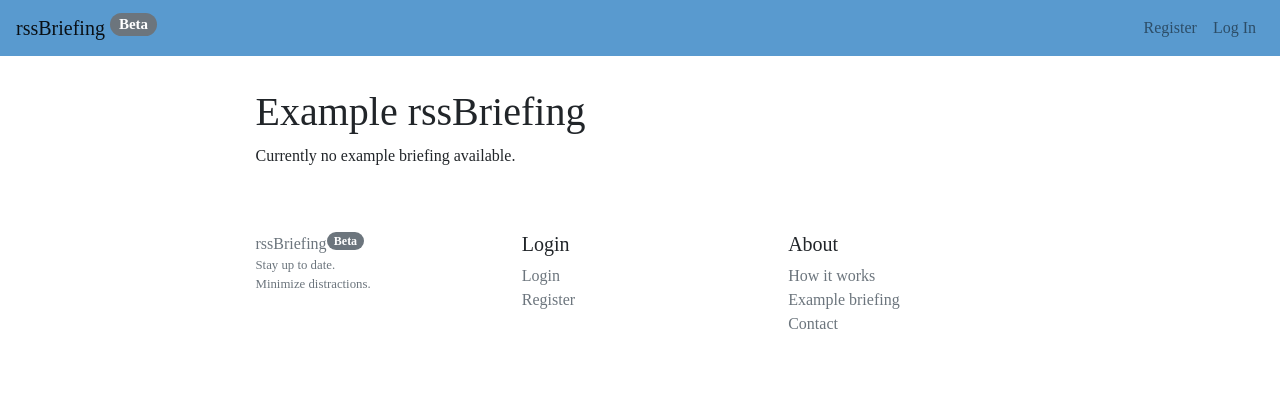
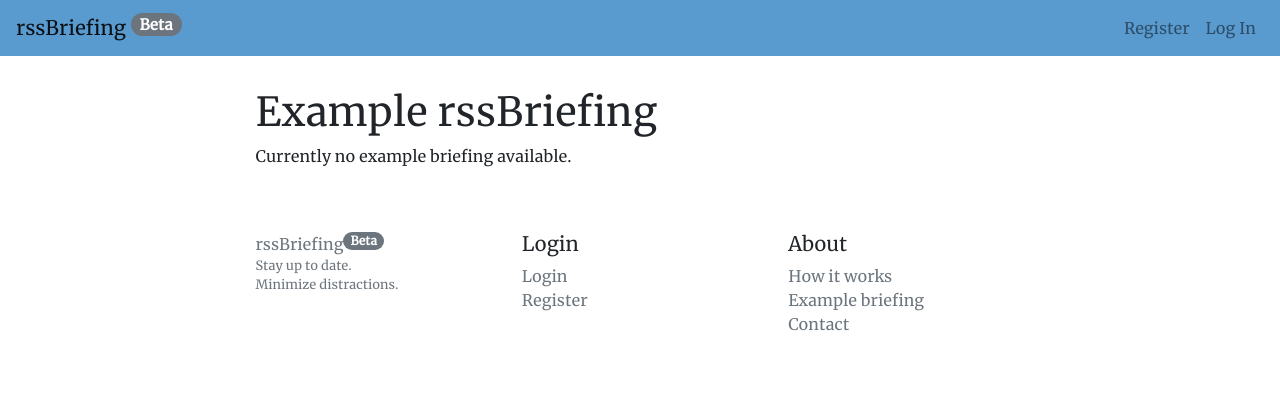
Before and after one commit to grbtm/rssBriefing, a Flask app: page /example in a window 1280 px wide. Shown: the top 399 px of the page. Run offline with Flask 2, Linux system fonts and the light colour scheme; data that the repository does not hold is empty; some libraries are stand-ins or nearby versions.

Commit message:
added Merriweather font to static, removed torch from requirements

```diff
--- a/requirements.txt
+++ b/requirements.txt
@@ -129,8 +129,6 @@ thinc==7.3.1
 tinysegmenter==0.3
 tldextract==2.2.1
 tokenizers==0.7.0
-torch==1.5.0
-torchvision==0.6.0
 tornado==6.0.3
 tqdm==4.42.1
 traitlets==4.3.3
--- a/rssbriefing/static/style.css
+++ b/rssbriefing/static/style.css
@@ -1,5 +1,10 @@
+@font-face{
+    font-family: merryw;
+    src: url(/static/Merriweather-Regular.ttf);
+}
+
 body{
-    font-family: "Merriweather";
+    font-family: merryw;
 }
 
 body nav.navbar.navbar-expand-lg.navbar-light {
```
Also changed, not shown: rssbriefing/static/Merriweather-Regular.ttf (added).
